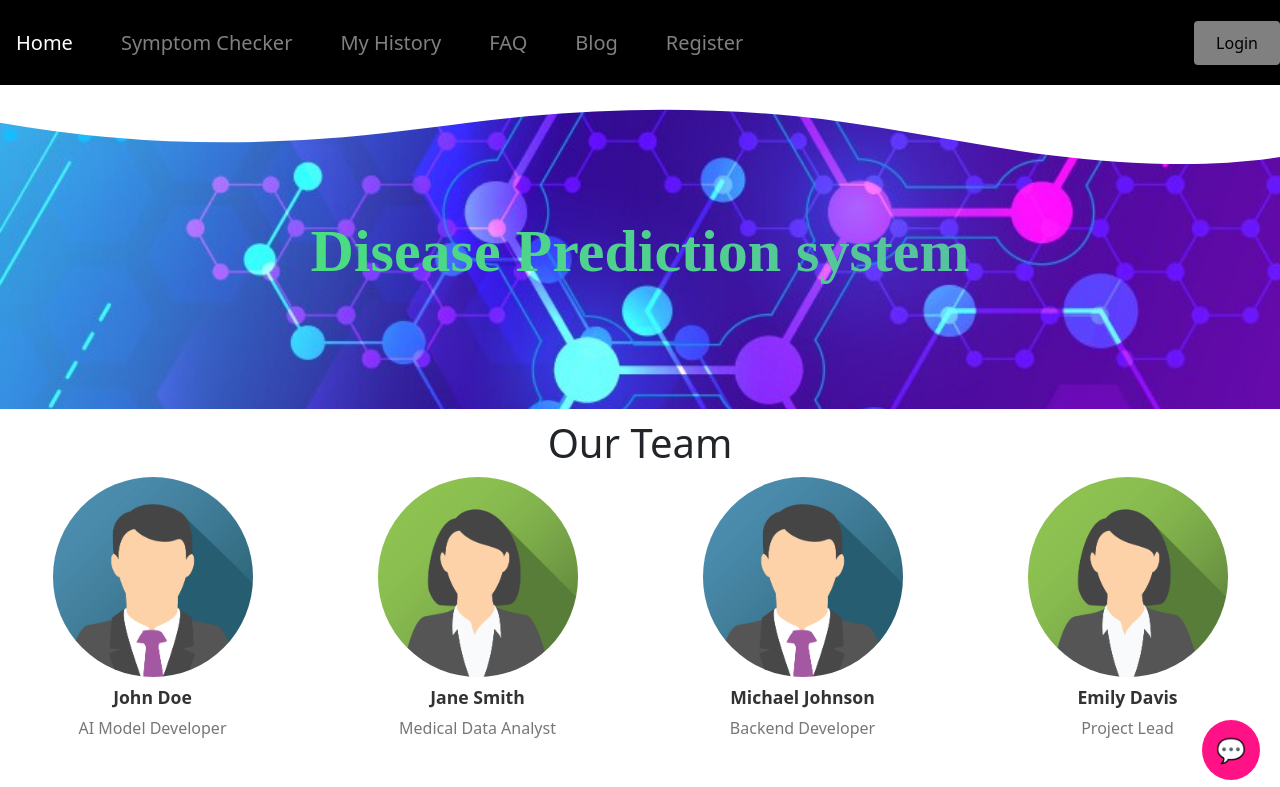
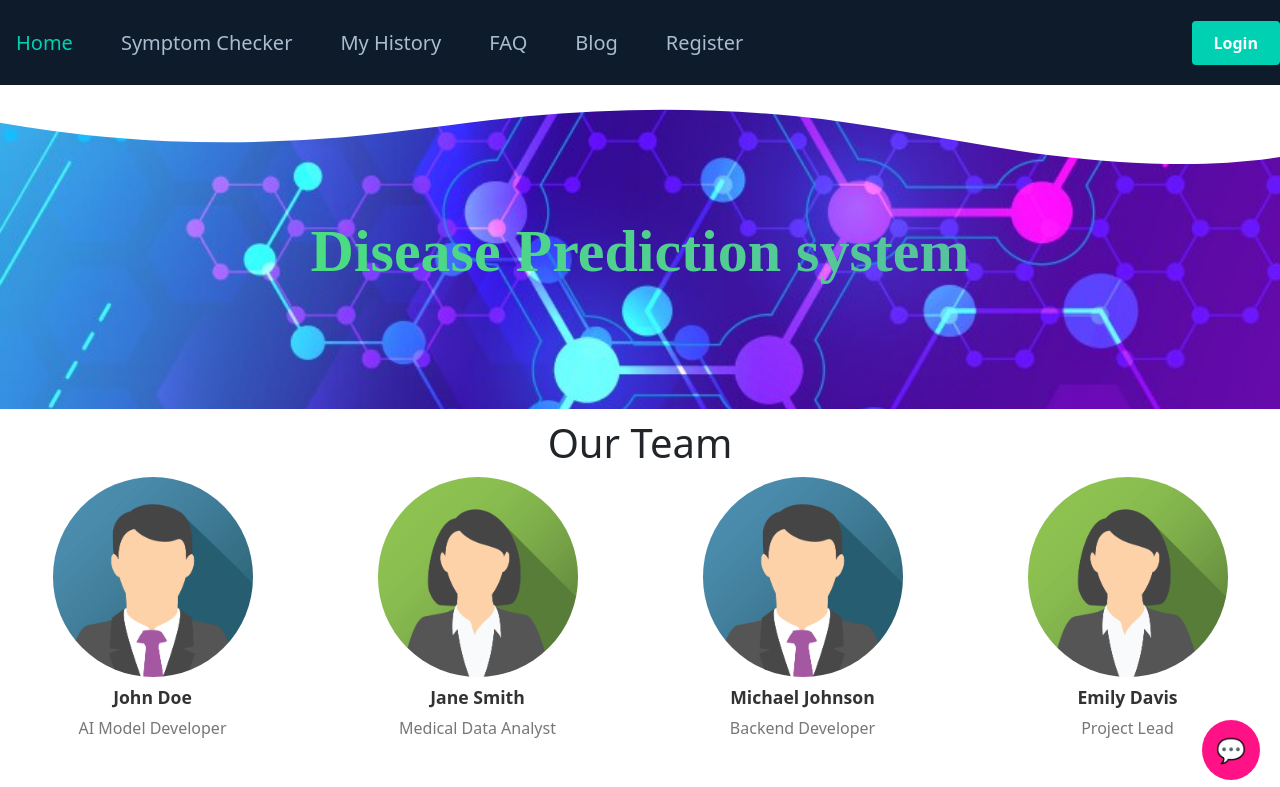
Before and after one commit to RajaulAnsari/Flask-Driven-Disease-Prediction-System, a React (Vite) app in the folder client/: page / in a window 1280 px wide. Shown: the top 787 px of the page. Built offline with nearby package versions, Linux system fonts and the light colour scheme.

Commit message:
changes the color of navbar and footer

```diff
--- a/client/src/components/Footer.css
+++ b/client/src/components/Footer.css
@@ -1,6 +1,6 @@
 .footer-box {
   padding: 5% 2.5%;
-  background: black;
+  background: #0d1b2a;
   bottom: 0;
   width: 100%;
 }
@@ -42,7 +42,7 @@
 }
 
 .footer-link:hover {
-  color: green;
+  color: #00d1b2;
 }
 
 .footer-heading {
--- a/client/src/components/Navbar.css
+++ b/client/src/components/Navbar.css
@@ -1,5 +1,5 @@
 .navbar {
-  background: rgb(0, 0, 0);
+  background: #0d1b2a; /* Deep navy blue */
   height: 85px;
   display: flex;
   justify-content: space-between;
@@ -10,7 +10,7 @@
 }
 
 .navbar-link {
-  color: #808080;
+  color: #a9bcd0; /* Light bluish-gray */
   display: flex;
   align-items: center;
   text-decoration: none;
@@ -21,17 +21,14 @@
   transition: color 0.3s ease-in-out;
 }
 
-.navbar-link.active {
-  color: #ffffff;
-}
-
+.navbar-link.active,
 .navbar-link:hover {
-  color: #ffffff;
+  color: #00d1b2; /* Teal */
 }
 
 .navbar-bars {
   display: none;
-  color: #808080;
+  color: #a9bcd0;
   font-size: 28px;
   cursor: pointer;
 }
@@ -49,22 +46,23 @@
 
 .navbar-btn-link {
   border-radius: 4px;
-  background: #808080;
+  background: #00d1b2; /* Teal */
   padding: 10px 22px;
-  color: #000000;
+  color: #ffffff;
   outline: none;
   border: none;
   cursor: pointer;
   transition: all 0.2s ease-in-out;
   text-decoration: none;
+  font-weight: 600;
 }
 
 .navbar-btn-link:hover {
-  background: #ffffff;
-  color: #808080;
+  background: #00a896; /* Slightly darker teal */
+  color: #ffffff;
 }
 
-
+/* Mobile View */
 @media screen and (max-width: 958px) {
   .navbar-bars {
     display: block;
@@ -80,7 +78,6 @@
   }
 }
 
-
 .navbar-menu.open,
 .navbar-btn.open {
   display: flex !important;
@@ -89,7 +86,7 @@
   top: 85px;
   left: 0;
   width: 100%;
-  background: rgb(0, 0, 0);
+  background: #1b263b; /* Darker navy */
   padding: 1rem 2rem;
   z-index: 10;
   gap: 1rem;
```
